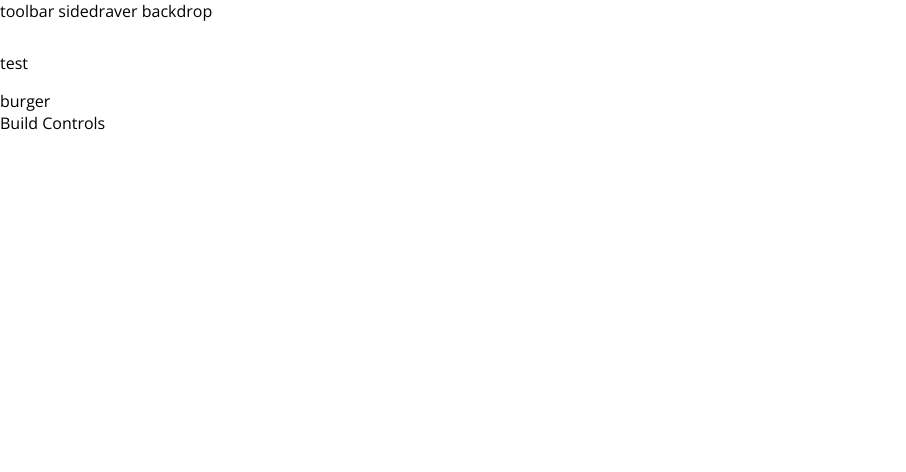
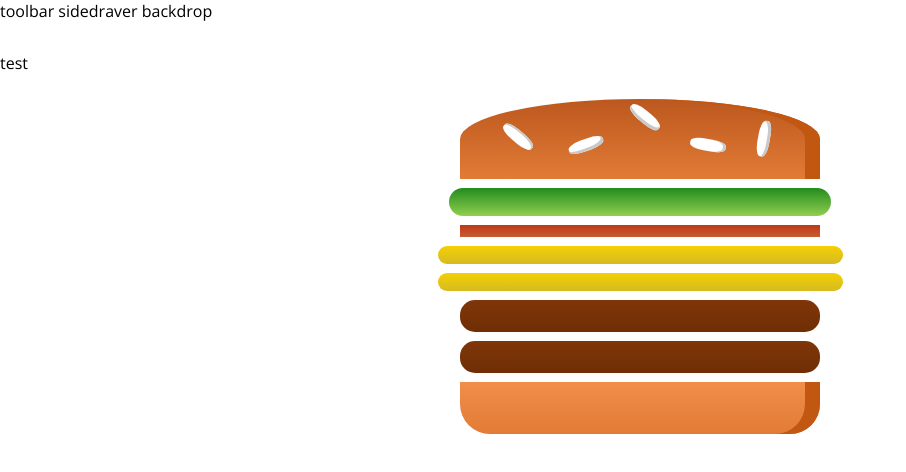
Before and after one commit to damianwojcik/react-burger-app, a React (Create React App) app: page / in a window 1280 px wide. Shown: the top 472 px of the page, without its empty margins (0-906 px from the left). Built offline with nearby package versions, Linux system fonts and the light colour scheme.

Commit message:
outputing ingredients dynamically

```diff
--- a/package.json
+++ b/package.json
@@ -21,5 +21,8 @@
     "not dead",
     "not ie <= 11",
     "not op_mini all"
-  ]
+  ],
+  "devDependencies": {
+    "react-dev-utils": "^7.0.1"
+  }
 }
--- a/src/App.js
+++ b/src/App.js
@@ -10,7 +10,7 @@ class App extends Component {
         <Layout>
           <p>test</p>
         </Layout>
-        <BurgerBuilder></BurgerBuilder>
+        <BurgerBuilder />
       </div>
     );
   }
--- a/src/components/Burger/Burger.js
+++ b/src/components/Burger/Burger.js
@@ -0,0 +1,23 @@
+import React from 'react';
+import BurgerIngredient from './BurgerIngredient/BurgerIngredient';
+
+import classes from './Burger.module.css';
+
+const Burger = ( props ) => {
+    const transformedIngredients = Object.keys(props.ingredients)
+        .map(ingredientKey => {
+            return [...Array(props.ingredients[ingredientKey])]
+                .map((_, i) => {
+                    return <BurgerIngredient key={ingredientKey + i} type={ingredientKey} />
+                });
+        });
+    return (
+        <div className={classes.Burger}>
+            <BurgerIngredient type="bread-top" />
+            {transformedIngredients}
+            <BurgerIngredient type="bread-bottom" />
+        </div>
+    );
+};
+
+export default Burger;
--- /dev/null
+++ b/src/components/Burger/Burger.module.css
@@ -0,0 +1,27 @@
+.Burger {
+    width: 100%;
+    margin: auto;
+    height: 250px;
+    overflow: scroll;
+    text-align: center;
+    font-weight: bold;
+    font-size: 1.2rem;
+}
+@media (min-width: 1000px) and (min-height: 700px) {
+    .Burger {
+        width: 700px;
+        height: 600px;
+    }
+}
+@media (min-width: 500px) and (min-height: 401px) {
+    .Burger {
+        width: 450px;
+        height: 400px;
+    }
+}
+@media (min-width: 500px) and (max-height: 400px) {
+    .Burger {
+        width: 350px;
+        height: 300px;
+    }
+}
--- a/src/components/Burger/BurgerIngredient/BurgerIngredient.js
+++ b/src/components/Burger/BurgerIngredient/BurgerIngredient.js
@@ -1,11 +1,13 @@
-import React from 'react';
+import React, { Component } from 'react';
+import PropTypes from 'prop-types';
 
 import styles from './BurgerIngredient.module.css';
 
-const BurgerIngredient = ( props ) => {
+class BurgerIngredient extends Component {
+    render () {
         let ingredient = null;
 
-    switch (props.type) {
+        switch (this.props.type) {
             case ('bread-bottom'):
                 ingredient = <div className={styles.BreadBottom}></div>;
                 break;
@@ -33,6 +35,11 @@ const BurgerIngredient = ( props ) => {
                 ingredient = null;
         }
         return ingredient;
+    }
 };
 
+BurgerIngredient.propTypes = {
+    type: PropTypes.string.isRequired
+}
+
 export default BurgerIngredient;
--- a/src/containers/BurgerBuilder/BurgerBuilder.js
+++ b/src/containers/BurgerBuilder/BurgerBuilder.js
@@ -1,11 +1,23 @@
 import React, { Component } from 'react';
+import Burger from '../../components/Burger/Burger';
 
 class BurgerBuilder extends Component {
+    // constructor ( props ) {
+    //     super(props);
+    //     this.state = { ... }
+    // }
+    state = {
+        ingredients: {
+            salad: 1,
+            bacon: 1,
+            cheese: 2,
+            meat: 2
+        }
+    }
     render () {
         return (
             <>
-                <div>burger</div>
-                <div>Build Controls</div>
+                <Burger ingredients={this.state.ingredients} />
             </>
         );
     }
```
Also changed, not shown: 1 other file (tests, documents, lock files or other folders). Lines whose indentation alone changed are shown as unchanged.
